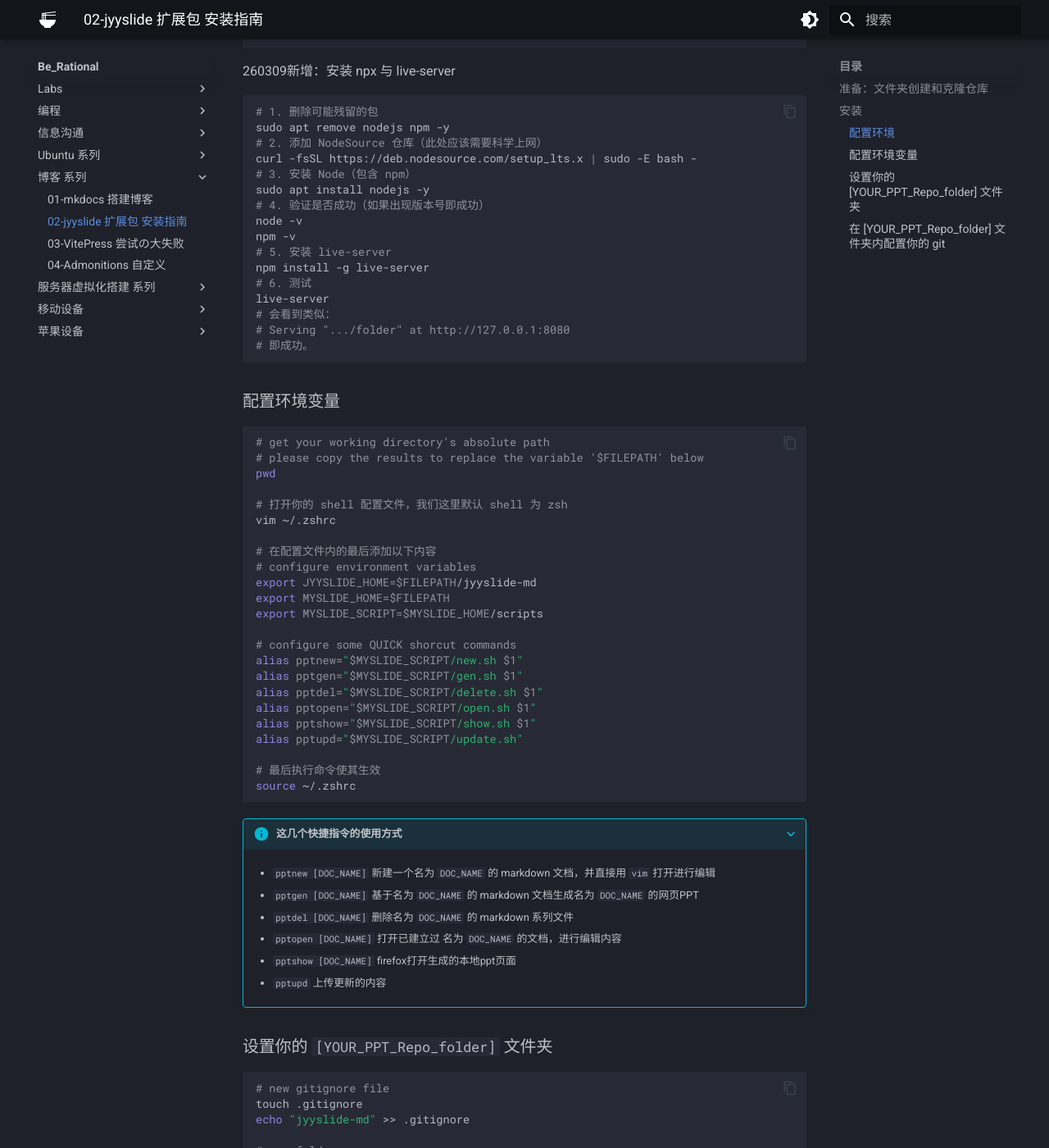
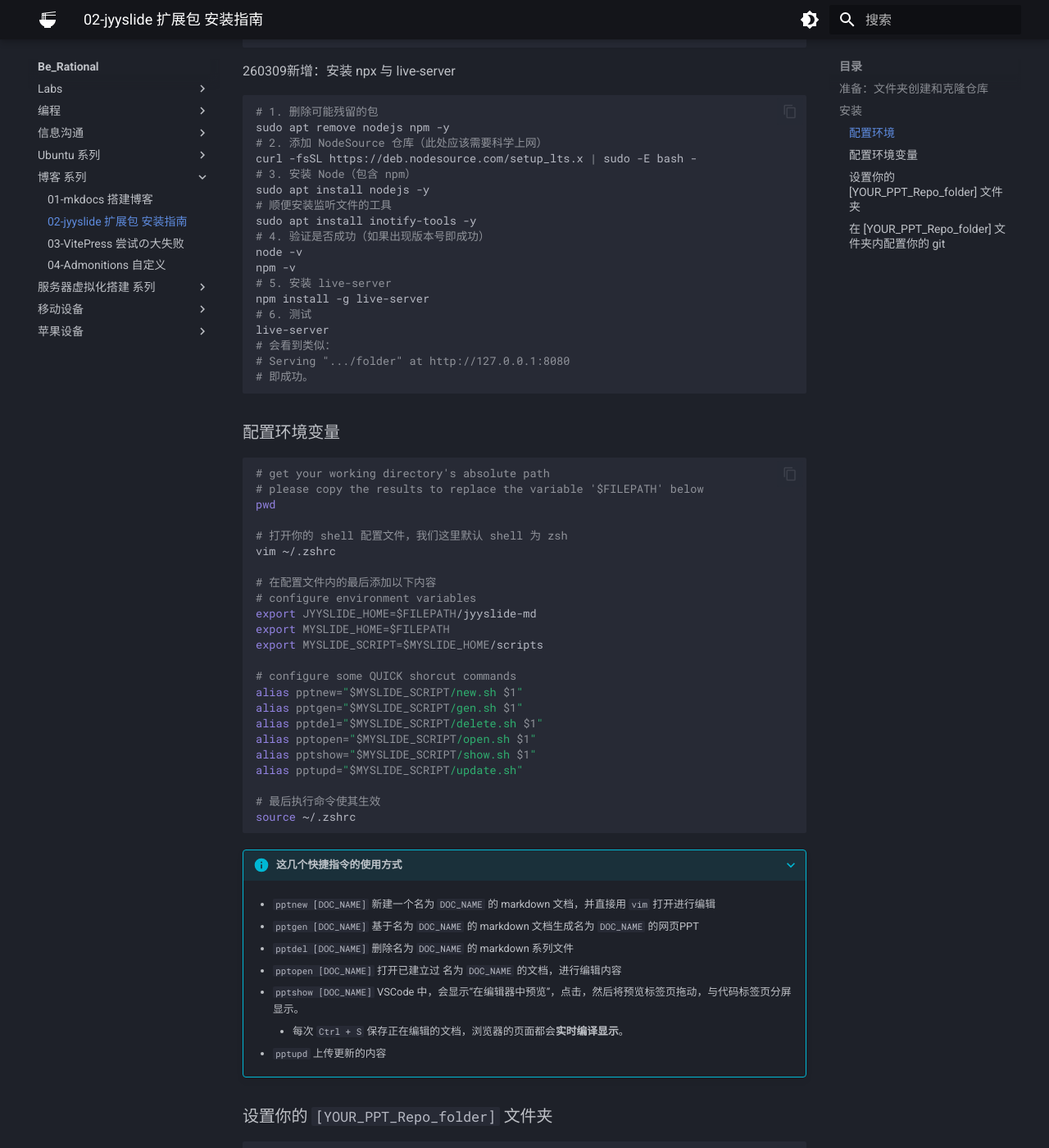
Before and after one commit to Haohahahaha/cs, an MkDocs documentation site: the page built from docs/03-blog/02-PPT_Plus/install.md, in a window 1280 px wide and 1400 px high, scrolled down 1551 px. Shown: the whole window at 82% size. Built offline with MkDocs 1.6.1 and Material for MkDocs 9.7.7, drawn with Linux system fonts in a browser that asks for light colours.

Commit message:
2026-03-09_15:14:55 update

````diff
--- a/docs/03-blog/02-PPT_Plus/install.md
+++ b/docs/03-blog/02-PPT_Plus/install.md
@@ -74,6 +74,8 @@ sudo apt remove nodejs npm -y
 curl -fsSL https://deb.nodesource.com/setup_lts.x | sudo -E bash -
 # 3. 安装 Node（包含 npm）
 sudo apt install nodejs -y
+# 顺便安装监听文件的工具
+sudo apt install inotify-tools -y
 # 4. 验证是否成功（如果出现版本号即成功）
 node -v
 npm -v
@@ -84,6 +86,7 @@ live-server
 # 会看到类似：
 # Serving ".../folder" at http://127.0.0.1:8080
 # 即成功。
+
 ```
 
 ### 配置环境变量
@@ -124,7 +127,9 @@ source ~/.zshrc
 
     - `pptopen [DOC_NAME]` 打开已建立过 名为 `DOC_NAME` 的文档，进行编辑内容
 
-    - `pptshow [DOC_NAME]` firefox打开生成的本地ppt页面
+    - `pptshow [DOC_NAME]` VSCode 中，会显示“在编辑器中预览”，点击，然后将预览标签页拖动，与代码标签页分屏显示。
+
+        - 每次 `Ctrl + S` 保存正在编辑的文档，浏览器的页面都会**实时编译显示**。
 
     - `pptupd` 上传更新的内容
 
````
